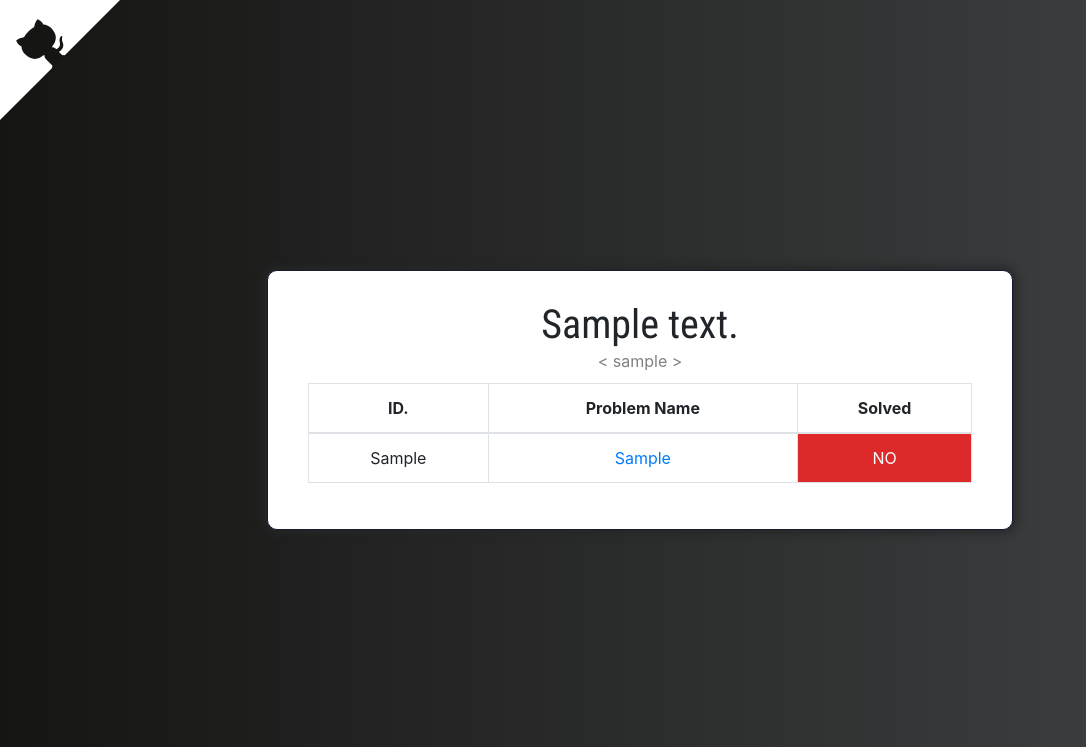
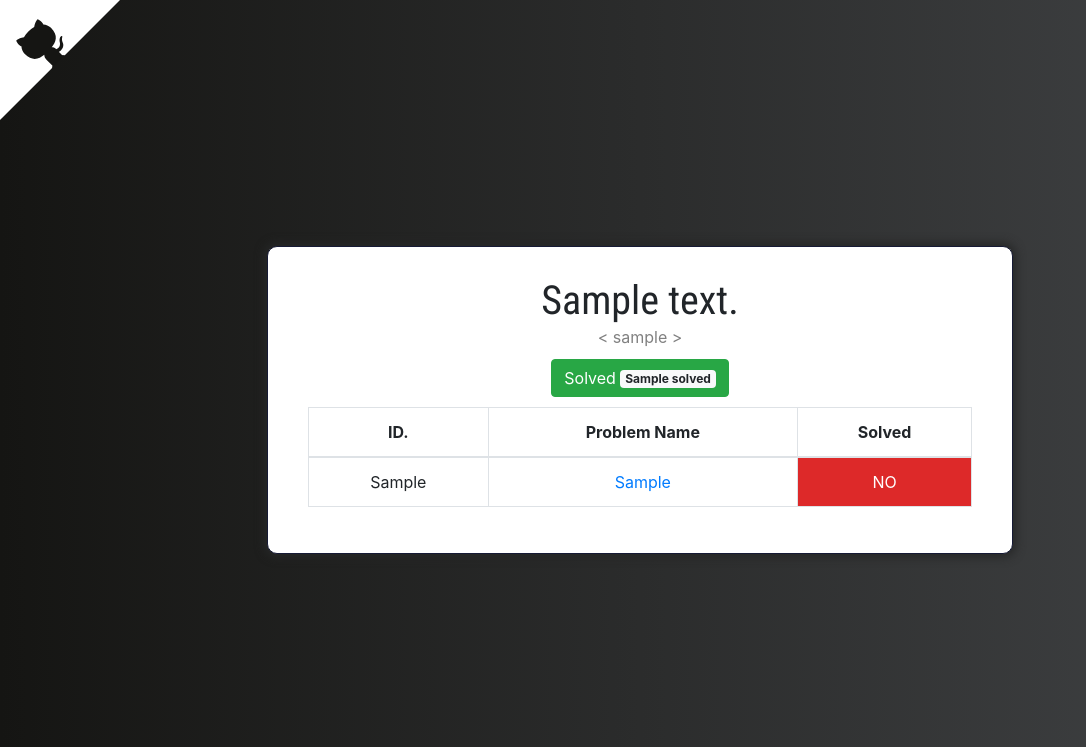
Before and after one commit to subodhk01/a2oj, a Django app: template templates/ladder.html in a window 1280 px wide. Shown: the top 747 px of the page, without its empty margins (0-1086 px from the left). Run offline with Django 3.2, Linux system fonts and the light colour scheme; the template is opened without the code that fills it: most values are stand-ins (such as "Sample title", 1, 10 or a date in 2020); some libraries are stand-ins or nearby versions.

Commit message:
Added solved problems counter

```diff
--- a/main/views.py
+++ b/main/views.py
@@ -45,11 +45,13 @@ def home(request):
         div_head = "DIV 1.E"
     else:
         return render(request, 'index.html' , {'msg': 'Invalid Division selected '})
+    solved = 0
     for step in division:
         for sub in submissions['result']:
             try:
                 if int(step[2])==sub['problem']['contestId'] and step[3]==sub['problem']['index'] and sub['verdict']=="OK":
                     ladder.append([ step[0],sub['problem']['name'], sub['problem']['contestId'], sub['problem']['index'], True ])
+                    solved = solved + 1
                     break
             except:
                 pass
@@ -65,4 +67,4 @@ def home(request):
         #r = requests.get('http://kyukey-lock.herokuapp.com/a2oj/'+ handle)
     except:
         print("Error in logging")
-    return render(request, 'ladder.html', {'ladder':ladder, 'division':div_head, 'handle': handle})
+    return render(request, 'ladder.html', {'ladder':ladder, 'division':div_head, 'handle': handle, 'solved':solved})
--- a/static/css/index.css
+++ b/static/css/index.css
@@ -81,8 +81,18 @@ h1 {
 .love a {
     text-decoration: none;
     color: white;
-
 }
 .love:hover{
     text-decoration: underline;
 }
+.count {
+  cursor: text !important;
+}
+.count:hover {
+  background-color: #28a745;
+  border-color: #28a745;
+  text-decoration: none;
+}
+.table-bordered {
+  margin-top: 10px;
+}
--- a/templates/ladder.html
+++ b/templates/ladder.html
@@ -17,6 +17,9 @@
             <div class="ladder-box col-md-8">
                 <h1>{{division}}</h1>
                 <div class="handle-name">&lt; {{handle}} &gt;</div>
+                <span type="text" class="btn btn-success count">
+                    Solved <span class="badge badge-light">{{solved}}</span>
+                </span>
                 <table class="table table-hover table-bordered">
                     <thead>
                         <tr>
```
